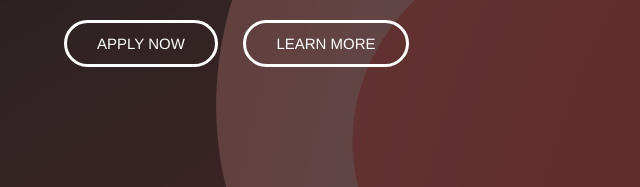
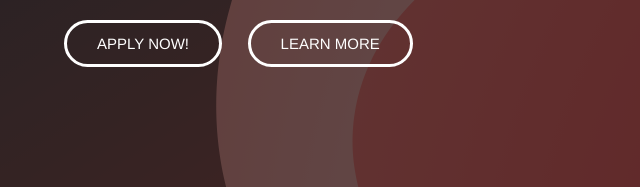
Before and after one commit to rlee80/CovLab-Global, a plain HTML site: page index.html in a window 1280 px wide. Shown: the part 443-630 px from the top of the page, 0-640 px from the left. Drawn offline with nearby package versions, Linux system fonts and the light colour scheme.

Commit message:
Adding test

```diff
--- a/css/main.css
+++ b/css/main.css
@@ -114,7 +114,7 @@ a:hover {
 {
   background-color:transparent!important;
   border:none!important;
-  color:#b64444 !important;
+  color: #b64444 !important;
 }
 set1, .set2 {
     margin: 0 7%;
--- a/index.html
+++ b/index.html
@@ -55,7 +55,7 @@
 							</p>
 
 							<div class="header-button">
-								<a href="https://covlab-global.devpost.com/" target="_blank" class="btn btn-border">Apply Now</i></a>
+								<a href="https://covlab-global.devpost.com/" target="_blank" class="btn btn-border">Apply Now!</i></a>
 
 								<a href="#page-about" id="learn" class="btn btn-border lead-to">Learn more</i></a>
 
```
